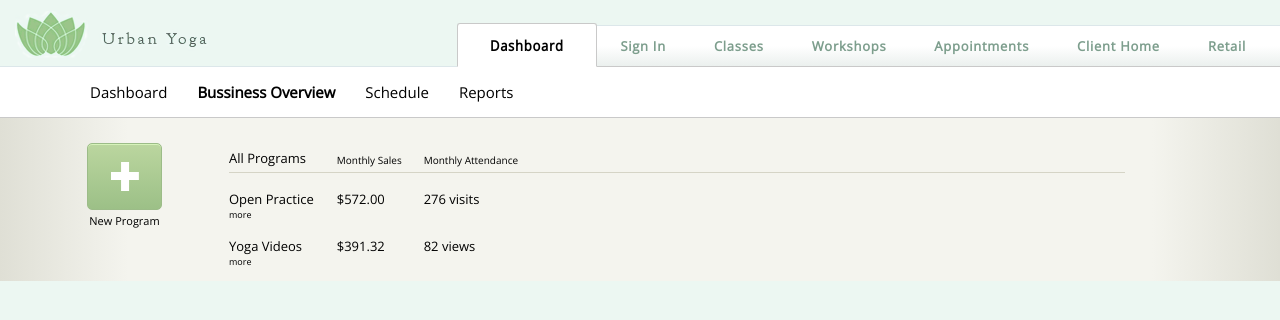
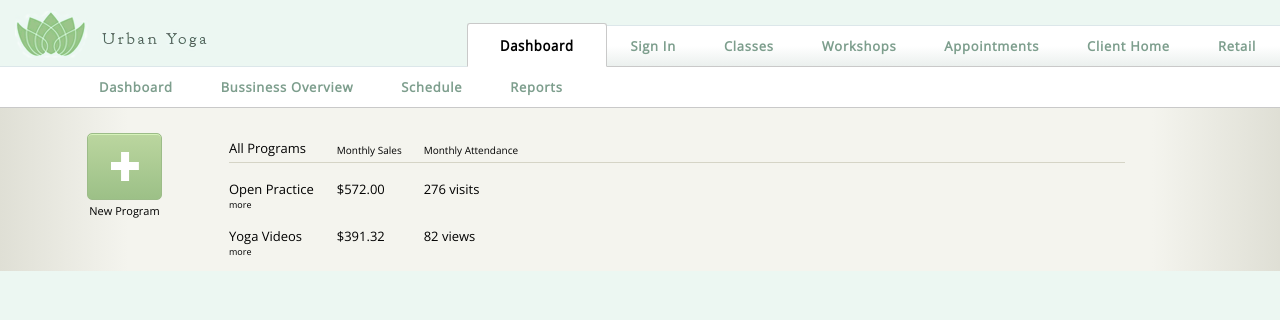
Before and after one commit to accbjt/mind-body-homework, a React (Create React App) app: page / in a window 1280 px wide. Shown: the top 320 px of the page. Built offline with nearby package versions, Linux system fonts and the light colour scheme; no server answers.

Commit message:
refactored App.js to use styled-component

```diff
--- a/src/App.js
+++ b/src/App.js
@@ -1,5 +1,6 @@
 /* eslint-disable */
 import React, { Component } from 'react';
+import styled from 'styled-components';
 import SalesByMonthCardContainer from './containers/SalesByMonthCardContainer'
 import NewFormContainer from './containers/NewFormContainer'
 import OverviewSection from './components/OverviewSection'
@@ -8,125 +9,162 @@ import logo from './assets/logo.png';
 import plus from './assets/plus_icon.png';
 import graph from './assets/graph.png';
 import sparkLine from './assets/spark_line.png';
-import './App.css';
 
-const style = {
-  dashboard: {
-    position: 'relative',
-    top: '-1px',
-    display: 'inline-block',
-    padding: '10px 32px',
-    fontSize: '13px',
-    fontWeight: 'bolder',
-    letterSpacing: '0.73px',
-    border: 'solid 1px #c9c9c9',
-    borderBottom: '1px solid #ffffff',
-    borderRadius: '3px 3px 0px 0px',
-    transform: 'scaleY(1.10)',
-    backgroundColor: 'white',
-  },
-  li: {
-    display: 'inline-block',
-    padding: '11px 24px',
-    fontSize: '13px',
-    fontWeight: 'bolder',
-    letterSpacing: '0.73px',
-    color: 'rgb(125, 158, 141)',
-  },
-  nav: {
-    li: {
-      padding: '15px',
-      display: 'inline-block',
-      fontSize: '15px',
-    },
-  },
-};
+const AppContainer = styled.div`
+  background: #ecf7f2;
+  position: absolute;
+  top: 0px;
+  width: 100vw;
+  height: 100vh;
+`;
+
+const Logo = styled.img`
+  position: absolute;
+  top: 10px;
+  left: 14px;
+`;
+
+const TopBar = styled.div`
+  position: relative;
+  float: right;
+`;
+
+const TopBarUl = styled.ul`
+  margin: 25px 0px -1px 0px;
+  padding: 0;
+  border-top: 1px solid rgb(220, 231, 234);
+  border-bottom: 1px solid #c9c9c9;
+  background: linear-gradient(to bottom, white 50%, #ebf0ee 100%);
+`;
+
+const DashboardLi = styled.li`
+  position: relative;
+  top: -1px;
+  display: inline-block;
+  padding: 10px 32px;
+  font-size: 13px;
+  font-weight: bolder;
+  letter-spacing: 0.73px;
+  border: solid 1px #c9c9c9;
+  border-bottom: 1px solid #ffffff;
+  border-radius: 3px 3px 0px 0px;
+  transform: scaleY(1.10);
+  background-color: white;
+`;
+
+const TopBarLi = styled.li`
+  display: inline-block;
+  padding: 11px 24px;
+  font-size: 13px;
+  font-weight: bolder;
+  letter-spacing: 0.73px;
+  color: rgb(125, 158, 141);
+`;
+
+const TopBarEndingLi = TopBarLi.extend`
+  margin-right: '10px'
+`;
+
+const NewProgramButtonContainer = styled.div`
+  margin: 0 57px 0 87px;
+  padding-top: 25px;
+  display: inline-block;
+`
+
+const NewProgramButton = styled.div`
+  display: inline-block;
+  padding: 18px 22px 13px 23px;
+  border: 1px solid #9cbc88;
+  border-radius: 5px;
+  background-image: linear-gradient(#bbd69f 0%, #9cc087 100%);
+  box-shadow: inset 0px 1px 0px 0px #d6f3ba;
+`
+
+const NewProgramText = styled.p`
+  font-size: 11px;
+  text-align: center;
+  margin-top: 3px;
+`;
+
+const ProgramSection = styled.div`
+  background: linear-gradient(to right, #dfdfd5 0%,#f4f4ee 10%, #f4f4ee 90%,#dfdfd5 100%);
+`;
+
+const CardSectionContainer = styled.div`
+  display: inline-block;
+  vertical-align: top;
+  padding: 0 10px;
+  width: 70%;
+`;
+
+const ServiceSection = styled.div`
+  clear: right;
+  padding-left: 35px;
+  background-color: #ffffff;
+  border-top: 1px solid rgb(220, 231, 234);
+  border-bottom: 1px solid #c9c9c9;
+
+  & ul {
+    margin: 0;
+  }
+`;
+
+const ServiceSectionLi = styled.li`
+  display: inline-block;
+  padding: 11px 24px;
+  font-size: 13px;
+  font-weight: bolder;
+  letter-spacing: 0.73px;
+  color: rgb(125, 158, 141);
+`;
+
+const ServiceSectionliBold = ServiceSectionLi.extend`
+  font-weight: bolder;
+`;
 
 class App extends Component {
   render() {
     return (
-      <div className="App" style={{
-        background: '#ecf7f2',
-        position: 'absolute',
-        top: '0px',
-        width: '100vw',
-        height: '100vh'
-      }}>
-        <div className="App-header">
-          <img src={logo} style={{position: 'absolute', top: '10px', left: '14px'}}/>
+      <AppContainer>
+        <div>
+          <Logo src={logo} />
         </div>
         <div>
-          <div style={{
-            position: 'relative',
-            float: 'right',
-          }}>
-            <ul style={{
-              margin: '25px 0px -1px 0px',
-              padding: '0',
-              borderTop: '1px solid rgb(220, 231, 234)',
-              borderBottom: '1px solid #c9c9c9',
-              background: 'linear-gradient(to bottom, white 50%, #ebf0ee 100%)',
-            }}>
-              <li style={style.dashboard}>Dashboard</li>
-              <li style={style.li}>Sign In</li>
-              <li style={style.li}>Classes</li>
-              <li style={style.li}>Workshops</li>
-              <li style={style.li}>Appointments</li>
-              <li style={style.li}>Client Home</li>
-              <li style={Object.assign({}, style.li, {marginRight: '10px'})}>Retail</li>
-            </ul>
-          </div>
+          <TopBar>
+            <TopBarUl>
+              <DashboardLi>Dashboard</DashboardLi>
+              <TopBarLi>Sign In</TopBarLi>
+              <TopBarLi>Classes</TopBarLi>
+              <TopBarLi>Workshops</TopBarLi>
+              <TopBarLi>Appointments</TopBarLi>
+              <TopBarLi>Client Home</TopBarLi>
+              <TopBarEndingLi>Retail</TopBarEndingLi>
+            </TopBarUl>
+          </TopBar>
         </div>
-        <div style={{
-          clear: 'right',
-          paddingLeft: '35px',
-          backgroundColor: '#ffffff',
-          borderTop: '1px solid rgb(220, 231, 234)',
-          borderBottom: '1px solid #c9c9c9',
-        }}>
-          <ul style={{margin: '0'}}>
-            <li style={style.nav.li}>Dashboard</li>
-            <li style={Object.assign({}, style.nav.li, {fontWeight: 'bolder'})}>
-              Bussiness Overview
-            </li>
-            <li style={style.nav.li}>Schedule</li>
-            <li style={style.nav.li}>Reports</li>
+        <ServiceSection>
+          <ul>
+            <ServiceSectionLi>Dashboard</ServiceSectionLi>
+            <ServiceSectionliBold>Bussiness Overview</ServiceSectionliBold>
+            <ServiceSectionLi>Schedule</ServiceSectionLi>
+            <ServiceSectionLi>Reports</ServiceSectionLi>
           </ul>
-        </div>
-        <div style={{
-          background: 'linear-gradient(to right, #dfdfd5 0%,#f4f4ee 10%, #f4f4ee 90%,#dfdfd5 100%)',
-        }}>
-        <div style={{margin: '0 57px 0 87px', paddingTop: '25px', display: 'inline-block'}}>
-          <div style={{
-            display: 'inline-block',
-            padding: '18px 22px 13px 23px',
-            border: '1px solid #9cbc88',
-            borderRadius: '5px',
-            backgroundImage: 'linear-gradient(#bbd69f 0%, #9cc087 100%)',
-            boxShadow: 'inset 0px 1px 0px 0px #d6f3ba',
-          }}>
-          <img src={plus} />
-          </div>
-            <p style={{
-              fontSize: '11px',
-              textAlign: 'center',
-              marginTop: '3px',
-            }}>New Program</p>
-          </div>
+        </ServiceSection>
+        <ProgramSection>
+          <NewProgramButtonContainer>
+            <NewProgramButton>
+              <img src={plus} />
+            </NewProgramButton>
+            <NewProgramText>New Program</NewProgramText>
+          </NewProgramButtonContainer>
 
-          <div style={{
-            display: 'inline-block',
-            verticalAlign: 'top',
-            padding: '0 10px',
-            width: '70%',
-          }}>
-
+          <CardSectionContainer>
             <NewFormContainer />
             <SalesByMonthCardContainer />
             <OverviewSection />
-          </div>
-        </div>
-      </div>
+          </CardSectionContainer>
+        </ProgramSection>
+      </AppContainer>
     );
   }
 }
```
Also changed, not shown: src/App.css (deleted, +0 -9 lines).
